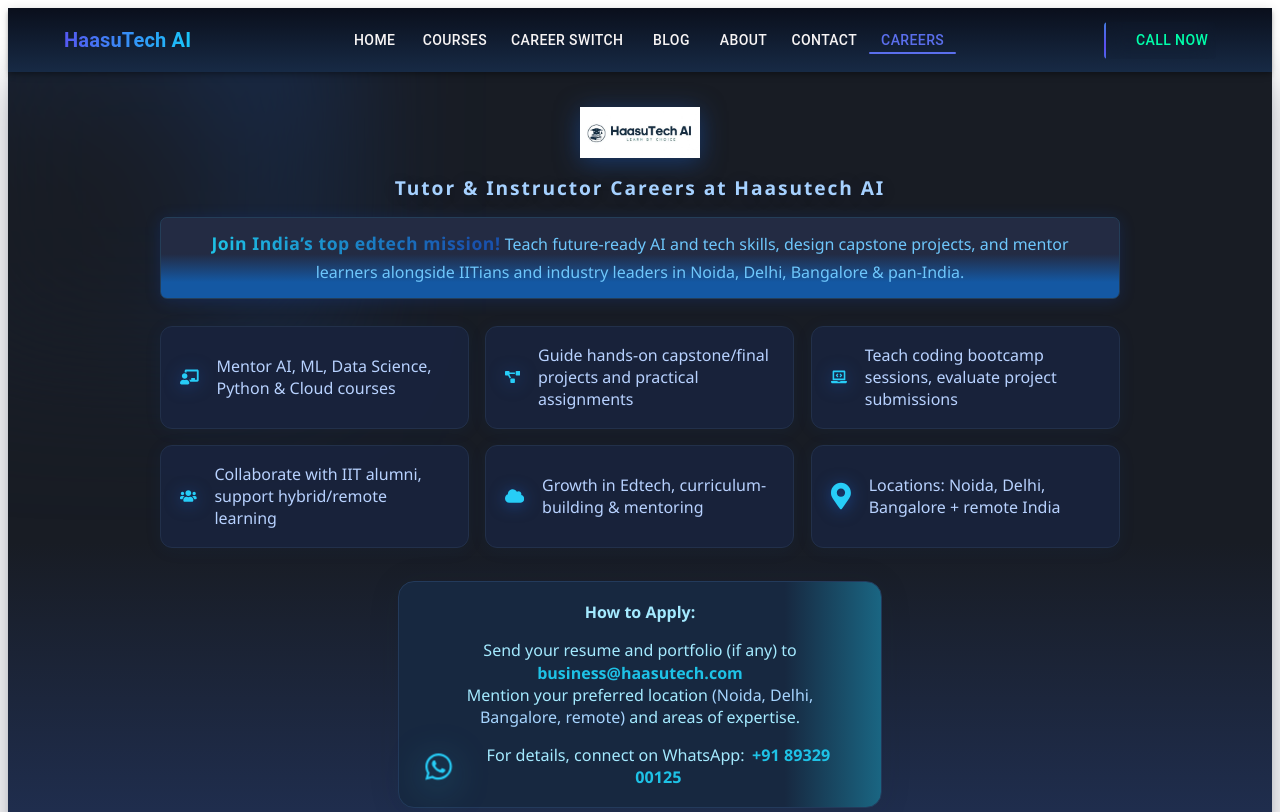
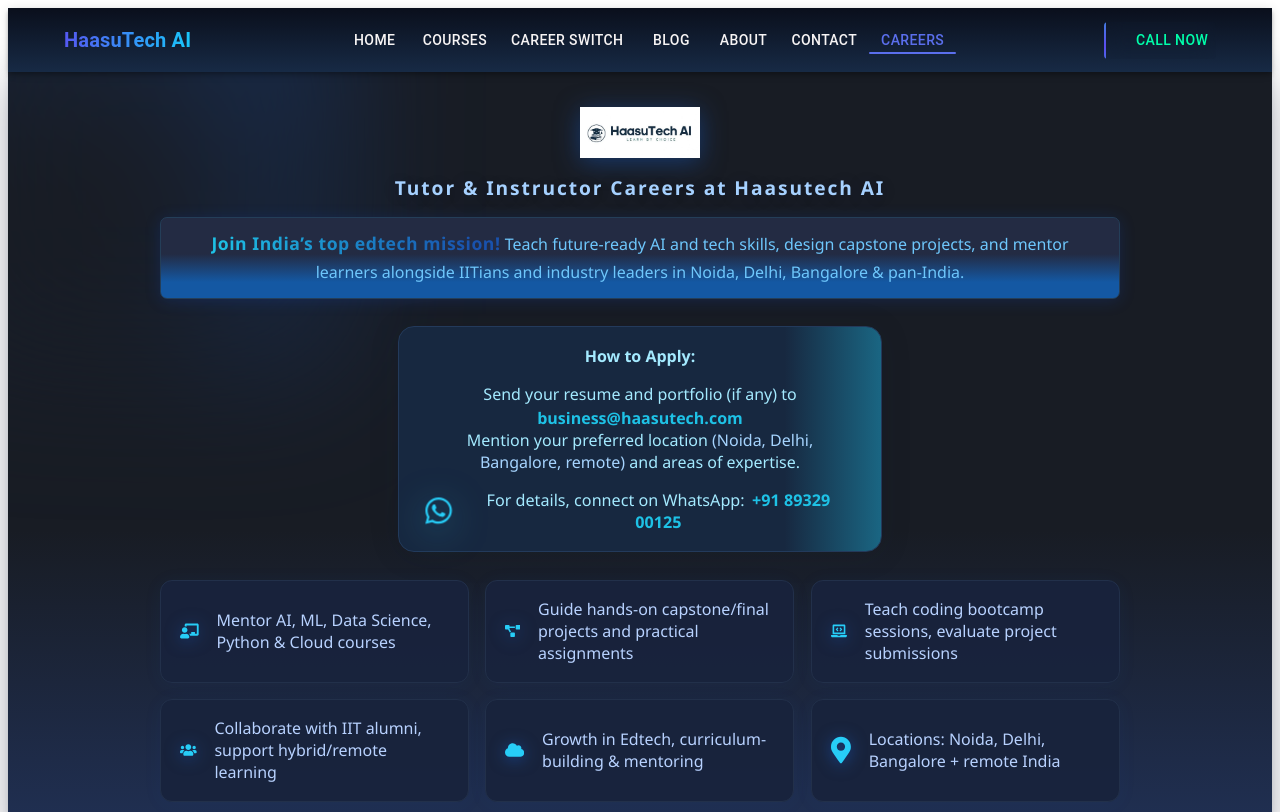
Before and after one commit to vishcanu/haasutech-web, an Astro site: page /careers in a window 1280 px wide. Shown: the top 812 px of the page. Built offline with nearby package versions, Linux system fonts and the light colour scheme; Astro itself is replaced by a stand-in of ours; some icons are missing.

Commit message:
added changes

```diff
--- a/src/components/career/Career.jsx
+++ b/src/components/career/Career.jsx
@@ -19,7 +19,27 @@
         <p className={styles.intro}>
           <span className={styles.introHighlight}>Join India’s top edtech mission!</span> Teach future-ready AI and tech skills, design capstone projects, and mentor learners alongside IITians and industry leaders in Noida, Delhi, Bangalore & pan-India.
         </p>
-
+{/* Animated Apply block */}
+        <div className={styles.applyCard}>
+          <strong>How to Apply:</strong>
+          <p>
+            Send your resume and portfolio (if any) to<br />
+            <a href="mailto:business@haasutech.com" className={styles.email}>business@haasutech.com</a><br />
+            Mention your preferred location <span className={styles.location}>(Noida, Delhi, Bangalore, remote)</span> and areas of expertise.
+          </p>
+          <div className={styles.whatsappBlock}>
+            <FaWhatsapp className={styles.whatsappIcon} />
+            <span>
+              For details, connect on WhatsApp:
+              <a
+                href="https://wa.me/918932900125"
+                target="_blank"
+                rel="noopener noreferrer"
+                className={styles.whatsappLink}
+              > +91 89329 00125</a>
+            </span>
+          </div>
+        </div>
         {/* Animated career cards instead of plain list */}
         <div className={styles.careerGrid}>
           <div className={styles.careerCard}>
@@ -48,27 +68,7 @@
           </div>
         </div>
 
-        {/* Animated Apply block */}
-        <div className={styles.applyCard}>
-          <strong>How to Apply:</strong>
-          <p>
-            Send your resume and portfolio (if any) to<br />
-            <a href="mailto:business@haasutech.com" className={styles.email}>business@haasutech.com</a><br />
-            Mention your preferred location <span className={styles.location}>(Noida, Delhi, Bangalore, remote)</span> and areas of expertise.
-          </p>
-          <div className={styles.whatsappBlock}>
-            <FaWhatsapp className={styles.whatsappIcon} />
-            <span>
-              For details, connect on WhatsApp:
-              <a
-                href="https://wa.me/918932900125"
-                target="_blank"
-                rel="noopener noreferrer"
-                className={styles.whatsappLink}
-              > +91 89329 00125</a>
-            </span>
-          </div>
-        </div>
+
       </div>
     </section>
   );
--- a/src/components/career/Career.module.css
+++ b/src/components/career/Career.module.css
@@ -85,7 +85,7 @@
   gap: 1rem;
   justify-content: center;
   align-items: stretch;
-  margin-bottom: 2.1rem;
+  margin-bottom: 0rem !important;
 }
 .careerCard {
   background: rgba(25,35,61,0.95);
@@ -107,6 +107,7 @@
   animation: fadeInCard 0.7s both;
   will-change: transform;
   border: 1px solid #22304a;
+
 }
 .careerCard:nth-child(1) { animation-delay: .05s;}
 .careerCard:nth-child(2) { animation-delay: .18s;}
@@ -146,6 +147,7 @@
   animation: fadeIn 1s 0.7s backwards;
   color: #a4eaff;
   border: 1px solid #233a5b;
+  margin-bottom: 1.75rem !important;
 }
 
 .email {
@@ -218,7 +220,7 @@
   font-size: 1.08rem;
 }
 .intro, .careerCard, .applyCard {
-  font-size: 0.90rem;
+  font-size: 1rem !important;
 }
 .logo {
   width: 72px;
@@ -228,14 +230,14 @@
 /* === Small Mobiles: 375px up === */
 @media (min-width: 375px) {
   .heading { font-size: 1.1rem !important; }
-  .intro, .careerCard, .applyCard { font-size: 0.9rem !important; }
+  .intro, .careerCard, .applyCard { font-size: 1rem !important; }
   .logo { width: 82px; }
 }
 
 /* === Big Mobiles: 425px up === */
 @media (min-width: 425px) {
   .heading { font-size: 1.2rem !important; }
-  .intro, .careerCard, .applyCard { font-size: 0.9rem !important; }
+  .intro, .careerCard, .applyCard { font-size: 1rem !important; }
   .logo { width: 96px; }
 }
 
--- a/src/components/coursedetail/CourseDetail.module.css
+++ b/src/components/coursedetail/CourseDetail.module.css
@@ -16,7 +16,7 @@
 background: linear-gradient(to bottom, #1a1a2e, #16213e, #0f3460);
   padding: 0.5rem !important;
   border-radius: 2px;
-  margin-top: -1.5rem !important;
+  margin-top: -2rem !important;
   margin-bottom: 1rem !important;
   box-shadow: 0 4px 16px rgba(0, 0, 0, 0.3);
 }
--- a/src/components/maincourses/MainCourses.module.css
+++ b/src/components/maincourses/MainCourses.module.css
@@ -8,12 +8,12 @@
 
 /* -------------------- Hero Section -------------------- */
 .hero {
-  background: linear-gradient(to bottom, #005f73, #40a9b6);
+ background: linear-gradient(to bottom, #1a1a2e, #16213e, #0f3460);
   color: white;
   padding: 2rem 1rem;
-  border-radius: 5px;
+  border-radius: 0px;
   text-align: center !important;
-  margin-top: -1.5rem !important;
+  margin-top: -2rem !important;
   margin-bottom: 1rem !important;
 }
 
```
